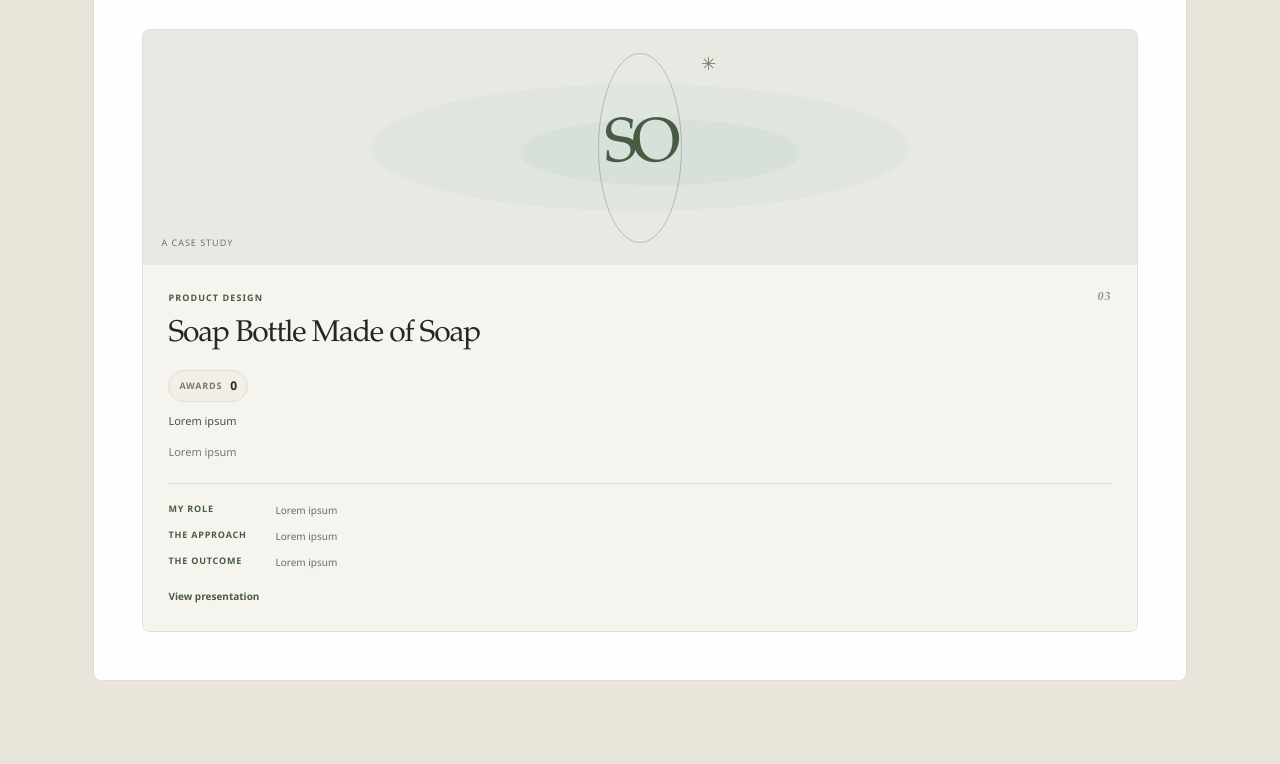
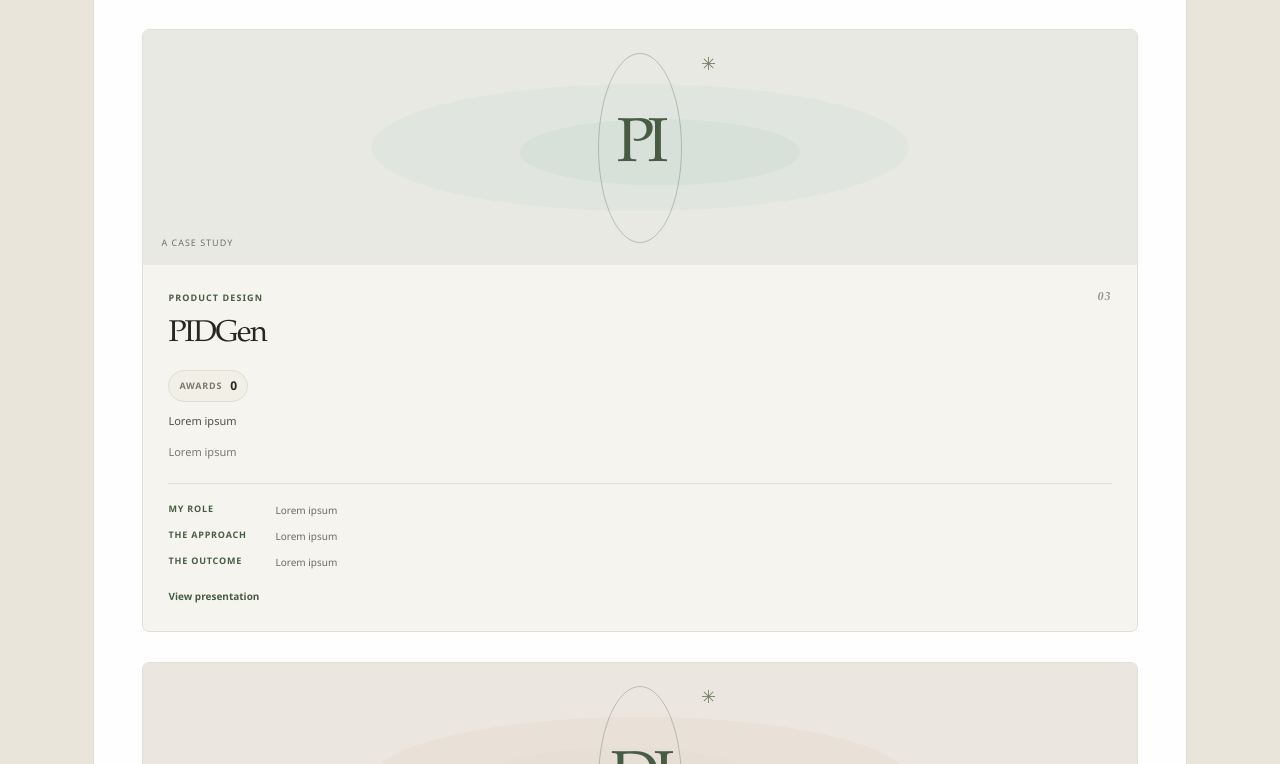
Before and after one commit to sladekg/sladekg.github.io, a Next.js app in the folder sladekg-portfolio/: page / in a window 1280 px wide. Shown: the part 2216-2980 px from the top of the page. Built offline with nearby package versions, Linux system fonts and the light colour scheme.

Commit message:
changed case studies to only have 1 desc

```diff
--- a/sladekg-portfolio/app/page.tsx
+++ b/sladekg-portfolio/app/page.tsx
@@ -15,7 +15,6 @@ const categories = [
 type CategoryId = (typeof categories)[number]["id"];
 
 type CaseStudy = {
-  topic: string;
   summary: string;
   context: string;
   my_role: string;
@@ -27,7 +26,7 @@ type Project = {
   title: string;
   topics: string[];
   awards: number;
-  case_studies: CaseStudy[];
+  case_study: CaseStudy;
   images: { src: string; alt: string }[];
   presentation: string;
 };
@@ -104,11 +103,9 @@ export default function Home() {
   const selectedCategory = categories.find(
     (category) => category.id === activeCategory,
   );
-  const caseStudies = projects.flatMap((project) =>
-    project.case_studies
-      .filter((caseStudy) => caseStudy.topic === activeCategory)
-      .map((caseStudy) => ({ project, caseStudy })),
-  );
+  const caseStudies = projects
+    .filter((project) => project.topics.includes(activeCategory))
+    .map((project) => ({ project, caseStudy: project.case_study }));
 
   function handleContactSubmit(event: FormEvent<HTMLFormElement>) {
     event.preventDefault();
@@ -243,7 +240,7 @@ export default function Home() {
               <div className="case-study-grid">
                 {caseStudies.map(({ project, caseStudy }, index) => (
                   <CaseStudyCard
-                    key={`${project.title}-${caseStudy.topic}`}
+                    key={project.title}
                     project={project}
                     caseStudy={caseStudy}
                     categoryLabel={selectedCategory?.label ?? activeCategory}
--- a/sladekg-portfolio/public/content.json
+++ b/sladekg-portfolio/public/content.json
@@ -8,24 +8,6 @@
                 "user_research",
                 "stakeholder_interviews",
                 "accessibility"
-            ],
-            "case_studies": [
-                {
-                    "topic": "product_design",
-                    "context": "Lorem ipsum",
-                    "my_role": "Lorem ipsum",
-                    "action": "Lorem ipsum",
-                    "result": "Lorem ipsum",
-                    "summary": "Lorem ipsum"
-                },
-                {
-                    "topic": "product_strategy",
-                    "context": "Lorem ipsum",
-                    "my_role": "Lorem ipsum",
-                    "action": "Lorem ipsum",
-                    "result": "Lorem ipsum",
-                    "summary": "Lorem ipsum"
-                }
             ],
             "images": [
                 {
@@ -38,7 +20,14 @@
                 }
             ],
             "presentation": "/pdfs/mke-domes.pdf",
-            "awards": 0
+            "awards": 0,
+            "case_study": {
+                "context": "Lorem ipsum",
+                "my_role": "Lorem ipsum",
+                "action": "Lorem ipsum",
+                "result": "Lorem ipsum",
+                "summary": "Lorem ipsum"
+            }
         },
         {
             "title": "LS-ACT Excitation System Commissioning Application",
@@ -49,24 +38,6 @@
                 "user_research",
                 "stakeholder_interviews",
                 "accessibility"
-            ],
-            "case_studies": [
-                {
-                    "topic": "project_management",
-                    "context": "Lorem ipsum",
-                    "my_role": "Lorem ipsum",
-                    "action": "Lorem ipsum",
-                    "result": "Lorem ipsum",
-                    "summary": "Lorem ipsum"
-                },
-                {
-                    "topic": "product_design",
-                    "context": "Lorem ipsum",
-                    "my_role": "Lorem ipsum",
-                    "action": "Lorem ipsum",
-                    "result": "Lorem ipsum",
-                    "summary": "Lorem ipsum"
-                }
             ],
             "images": [
                 {
@@ -79,31 +50,20 @@
                 }
             ],
             "presentation": "",
-            "awards": 0
+            "awards": 0,
+            "case_study": {
+                "context": "Lorem ipsum",
+                "my_role": "Lorem ipsum",
+                "action": "Lorem ipsum",
+                "result": "Lorem ipsum",
+                "summary": "Lorem ipsum"
+            }
         },
         {
             "title": "Snap Inc.",
             "topics": [
                 "product_strategy",
                 "user_research"
-            ],
-            "case_studies": [
-                {
-                    "topic": "product_strategy",
-                    "context": "Lorem ipsum",
-                    "my_role": "Lorem ipsum",
-                    "action": "Lorem ipsum",
-                    "result": "Lorem ipsum",
-                    "summary": "Lorem ipsum"
-                },
-                {
-                    "topic": "user_research",
-                    "context": "Lorem ipsum",
-                    "my_role": "Lorem ipsum",
-                    "action": "Lorem ipsum",
-                    "result": "Lorem ipsum",
-                    "summary": "Lorem ipsum"
-                }
             ],
             "images": [
                 {
@@ -116,23 +76,20 @@
                 }
             ],
             "presentation": "/pdfs/snap-inc.pdf",
-            "awards": 0
+            "awards": 0,
+            "case_study": {
+                "context": "Lorem ipsum",
+                "my_role": "Lorem ipsum",
+                "action": "Lorem ipsum",
+                "result": "Lorem ipsum",
+                "summary": "Lorem ipsum"
+            }
         },
         {
             "title": "Poppy Bakery",
             "topics": [
                 "seo",
                 "consulting"
-            ],
-            "case_studies": [
-                {
-                    "topic": "seo",
-                    "context": "Lorem ipsum",
-                    "my_role": "Lorem ipsum",
-                    "action": "Lorem ipsum",
-                    "result": "Lorem ipsum",
-                    "summary": "Lorem ipsum"
-                }
             ],
             "images": [
                 {
@@ -145,23 +102,20 @@
                 }
             ],
             "presentation": "",
-            "awards": 0
+            "awards": 0,
+            "case_study": {
+                "context": "Lorem ipsum",
+                "my_role": "Lorem ipsum",
+                "action": "Lorem ipsum",
+                "result": "Lorem ipsum",
+                "summary": "Lorem ipsum"
+            }
         },
         {
             "title": "Danceworks MKE",
             "topics": [
                 "seo",
                 "consulting"
-            ],
-            "case_studies": [
-                {
-                    "topic": "seo",
-                    "context": "Lorem ipsum",
-                    "my_role": "Lorem ipsum",
-                    "action": "Lorem ipsum",
-                    "result": "Lorem ipsum",
-                    "summary": "Lorem ipsum"
-                }
             ],
             "images": [
                 {
@@ -174,7 +128,14 @@
                 }
             ],
             "presentation": "",
-            "awards": 0
+            "awards": 0,
+            "case_study": {
+                "context": "Lorem ipsum",
+                "my_role": "Lorem ipsum",
+                "action": "Lorem ipsum",
+                "result": "Lorem ipsum",
+                "summary": "Lorem ipsum"
+            }
         },
         {
             "title": "PIDGen",
@@ -183,24 +144,6 @@
                 "user_research",
                 "stakeholder_interviews",
                 "product_design"
-            ],
-            "case_studies": [
-                {
-                    "topic": "project_management",
-                    "context": "Lorem ipsum",
-                    "my_role": "Lorem ipsum",
-                    "action": "Lorem ipsum",
-                    "result": "Lorem ipsum",
-                    "summary": "Lorem ipsum"
-                },
-                {
-                    "topic": "user_research",
-                    "context": "Lorem ipsum",
-                    "my_role": "Lorem ipsum",
-                    "action": "Lorem ipsum",
-                    "result": "Lorem ipsum",
-                    "summary": "Lorem ipsum"
-                }
             ],
             "images": [
                 {
@@ -213,7 +156,14 @@
                 }
             ],
             "presentation": "/pdfs/pidgen.pdf",
-            "awards": 0
+            "awards": 0,
+            "case_study": {
+                "context": "Lorem ipsum",
+                "my_role": "Lorem ipsum",
+                "action": "Lorem ipsum",
+                "result": "Lorem ipsum",
+                "summary": "Lorem ipsum"
+            }
         },
         {
             "title": "Discovery World",
@@ -223,24 +173,6 @@
                 "product_strategy",
                 "product_design",
                 "stakeholder_interviews"
-            ],
-            "case_studies": [
-                {
-                    "topic": "user_research",
-                    "context": "Lorem ipsum",
-                    "my_role": "Lorem ipsum",
-                    "action": "Lorem ipsum",
-                    "result": "Lorem ipsum",
-                    "summary": "Lorem ipsum"
-                },
-                {
-                    "topic": "accessibility",
-                    "context": "Lorem ipsum",
-                    "my_role": "Lorem ipsum",
-                    "action": "Lorem ipsum",
-                    "result": "Lorem ipsum",
-                    "summary": "Lorem ipsum"
-                }
             ],
             "images": [
                 {
@@ -253,22 +185,19 @@
                 }
             ],
             "presentation": "/pdfs/discovery-world.pdf",
-            "awards": 0
+            "awards": 0,
+            "case_study": {
+                "context": "Lorem ipsum",
+                "my_role": "Lorem ipsum",
+                "action": "Lorem ipsum",
+                "result": "Lorem ipsum",
+                "summary": "Lorem ipsum"
+            }
         },
         {
             "title": "Soap Bottle Made of Soap",
             "topics": [
                 "product_design"
-            ],
-            "case_studies": [
-                {
-                    "topic": "product_design",
-                    "context": "Lorem ipsum",
-                    "my_role": "Lorem ipsum",
-                    "action": "Lorem ipsum",
-                    "result": "Lorem ipsum",
-                    "summary": "Lorem ipsum"
-                }
             ],
             "images": [
                 {
@@ -281,7 +210,14 @@
                 }
             ],
             "presentation": "/pdfs/soap-bottle.pdf",
-            "awards": 0
+            "awards": 0,
+            "case_study": {
+                "context": "Lorem ipsum",
+                "my_role": "Lorem ipsum",
+                "action": "Lorem ipsum",
+                "result": "Lorem ipsum",
+                "summary": "Lorem ipsum"
+            }
         },
         {
             "title": "Phos Tech",
@@ -291,24 +227,6 @@
                 "project_management",
                 "stakeholder_interviews",
                 "user_research"
-            ],
-            "case_studies": [
-                {
-                    "topic": "accessibility",
-                    "context": "Lorem ipsum",
-                    "my_role": "Lorem ipsum",
-                    "action": "Lorem ipsum",
-                    "result": "Lorem ipsum",
-                    "summary": "Lorem ipsum"
-                },
-                {
-                    "topic": "product_strategy",
-                    "context": "Lorem ipsum",
-                    "my_role": "Lorem ipsum",
-                    "action": "Lorem ipsum",
-                    "result": "Lorem ipsum",
-                    "summary": "Lorem ipsum"
-                }
             ],
             "images": [
                 {
@@ -321,7 +239,14 @@
                 }
             ],
             "presentation": "/pdfs/phos-tech.pdf",
-            "awards": 0
+            "awards": 0,
+            "case_study": {
+                "context": "Lorem ipsum",
+                "my_role": "Lorem ipsum",
+                "action": "Lorem ipsum",
+                "result": "Lorem ipsum",
+                "summary": "Lorem ipsum"
+            }
         }
     ]
 }
```
